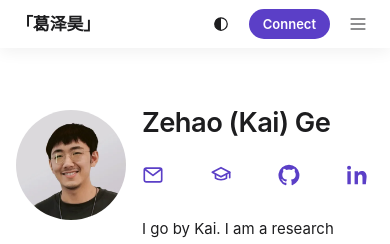
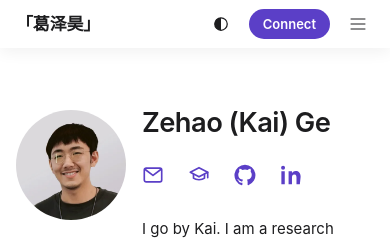
Before and after one commit to zehao-ge/zehao-ge.github.io, a Next.js app: page / in a window 390 px wide. Shown: the top 244 px of the page. Built offline with nearby package versions, Linux system fonts and the light colour scheme.

Commit message:
Tighten contact icon row

```diff
--- a/src/app/globals.css
+++ b/src/app/globals.css
@@ -136,8 +136,9 @@ html.dark .portrait-link:active .portrait-inset { box-shadow:inset 0 0 28px 6px
 .profile-statements strong { font-weight:600; }
 .inline-link-row { display:flex; flex-wrap:wrap; justify-content:flex-start; gap:28px; margin-top:16px; font-size:14px; }
 .inline-link-item { display:inline-flex; gap:0; align-items:baseline; }
-.profile-link-rows { width:max-content; max-width:none; margin-top:16px; }
-.profile-link-rows .inline-link-row { flex-wrap:nowrap; width:max-content; max-width:none; justify-content:flex-start; margin-top:0; line-height:1.5; white-space:nowrap; }
+.profile-link-rows { width:fit-content; max-width:none; margin-top:16px; }
+.profile-link-rows .inline-link-row { flex-wrap:nowrap; width:fit-content; max-width:none; justify-content:flex-start; margin-top:0; line-height:1.5; white-space:nowrap; }
+.profile-link-rows .inline-link-item,.profile-link-rows .contact-link { flex:0 0 auto; }
 
 .news-list { list-style:none; margin:32px 0 0; padding:0; border-top:1px solid var(--separator); }
 .news-row { display:grid; grid-template-columns:92px minmax(0,1fr); gap:24px; padding:12px 0; border-bottom:1px solid var(--separator); font-size:15px; }
@@ -289,10 +290,10 @@ html.dark .cover:active .cover-inset { box-shadow:inset 0 0 28px 6px rgba(0,0,0,
   .profile-header { padding-top:108px; padding-bottom:48px; }
   .profile-grid { grid-template-columns:110px minmax(0,1fr); gap:16px; }
   .profile-aside { width:110px; padding-top:2px; }
-  .profile-link-rows { width:max-content; max-width:none; margin-left:0; font-size:13px; }
-  .profile-link-rows .inline-link-row { flex-wrap:nowrap; width:max-content; max-width:none; justify-content:flex-start; gap:24px; white-space:nowrap; }
+  .profile-link-rows { width:fit-content; max-width:none; margin-left:0; font-size:13px; }
+  .profile-link-rows .inline-link-row { flex-wrap:nowrap; width:fit-content; max-width:none; justify-content:flex-start; gap:24px; white-space:nowrap; }
   .profile-link-rows .inline-link-item { flex:none; }
-  .profile-link-rows .contact-link { width:44px; height:44px; justify-content:center; padding:11px; }
+  .profile-link-rows .contact-link { width:44px; height:44px; justify-content:center; margin-inline:-11px; padding:11px; }
   .profile-link-rows .inline-link-item:first-child .contact-link { margin-left:-11px; }
   .profile-link-rows .contact-icon { width:22px; height:22px; }
   .profile-link-rows .contact-label { display:none; }
```
